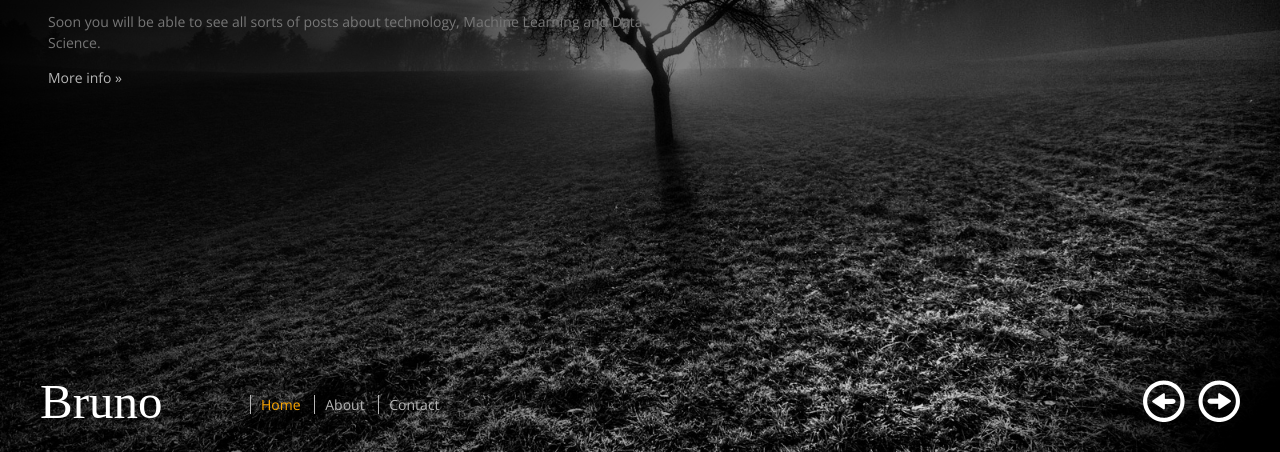
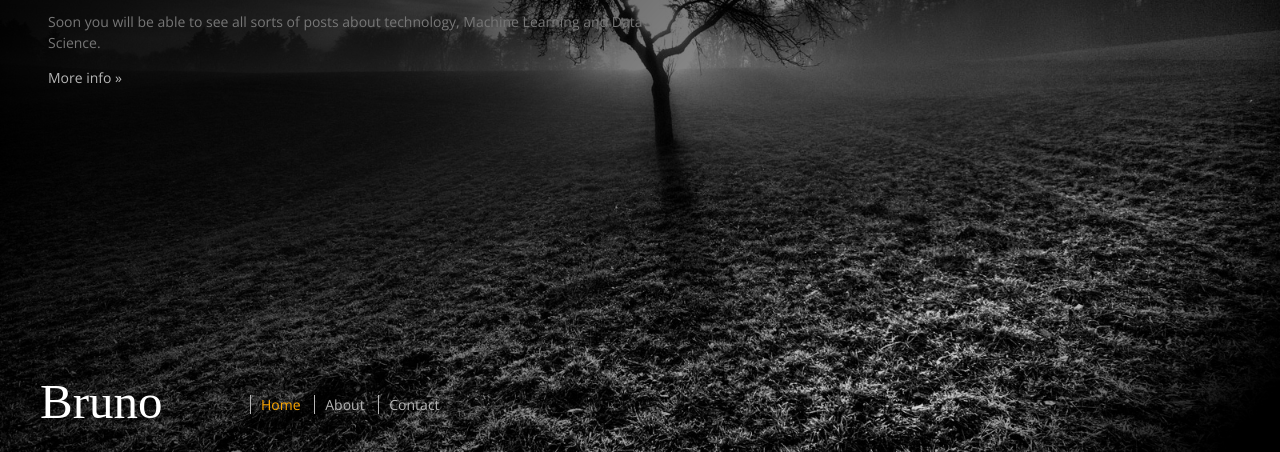
Before and after one commit to Eilliar/eilliar.github.io, a plain HTML site: page index.html in a window 1280 px wide. Shown: the part 348-800 px from the top of the page. Drawn offline with nearby package versions, Linux system fonts and the light colour scheme; a web font is replaced by a local one.

```diff
--- a/index.html
+++ b/index.html
@@ -50,8 +50,6 @@
 		</nav>
 
 		<!-- Slider Controls -->
-		<a href="" id="arrow_left"><img src="images/arrow-left.png" alt="Slide Left" /></a>
-		<a href="" id="arrow_right"><img src="images/arrow-right.png" alt="Slide Right" /></a>
 
 		<!-- Home Page -->
 		<section class="content show" id="home">
@@ -81,7 +79,7 @@
 		<!-- Background Slides -->
 		<div id="maximage">
 			<div>
-				<img src="images/backgrounds/bg-img-1.jpg" alt="" />
+				<img src="bg-img-1.jpg" alt="" />
 				<img class="gradient" src="images/backgrounds/gradient.png" alt="" />
 			</div>
 		</div>
```
Also changed, not shown: bg-img-1.jpg (added), 1 other file.
